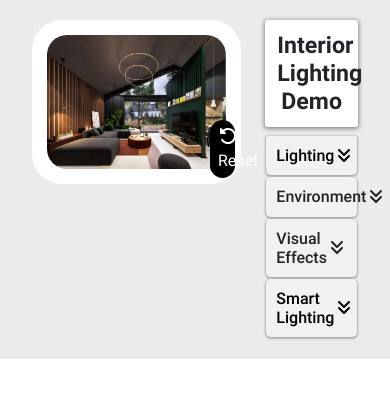
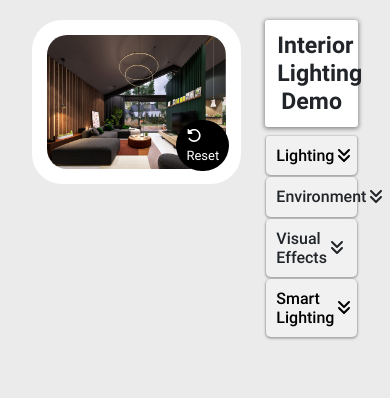
Before and after one commit to hardiksorthiya/Viscommerce--light-demo, a plain HTML site: page index.html in a window 390 px wide. Drawn offline with Linux system fonts and the light colour scheme.

Commit message:
Add files via upload

```diff
--- a/css/style.css
+++ b/css/style.css
@@ -4,6 +4,7 @@
 }
 body{
     font-family: 'Roboto';
+    background: #ebebeb;
 }
 img.image-bg {
     width: 100%;
@@ -78,7 +79,7 @@ div#collapseOne,div#collapseTwo,div#collapseThree,div#collapsefour {
 
 span.reset.position-absolute.text-white {
     background-color: #000;
-    width: 12%;
+    width: 10%;
     right: 3%;
     bottom: 4%;
     padding: 6px 10px;
@@ -317,3 +318,89 @@ td.on-off-but input#switch {
         padding: 5px 8px;
     }
 }
+
+
+@media(max-width:992px){
+    span.reset.position-absolute.text-white {
+        width: 13% !important;
+        padding: 5px 8px;
+    }
+    span.reset.position-absolute.text-white {
+        background-color: #000;
+        width: 10%;
+        right: 3% !important;
+        bottom: 5% !important;
+        padding: 6px 10px;
+        border-radius: 100px;
+        position: absolute;
+    }
+}
+
+
+@media(max-width:768px){
+    span.reset.position-absolute.text-white {
+        width: 13% !important;
+        padding: 5px 8px;
+    }
+    span.reset.position-absolute.text-white {
+        background-color: #000;
+        width: 10%;
+        right: 3% !important;
+        bottom: 4% !important;
+        padding: 6px 10px;
+        border-radius: 100px;
+        position: absolute;
+    }
+    .two-size {
+        margin-top: 5%;
+    }
+}
+
+@media(max-width:576px){
+    span.reset.position-absolute.text-white {
+        width: 16% !important;
+
+    }
+    span.reset.position-absolute.text-white {
+        background-color: #000;
+        width: 10%;
+        right: 4% !important;
+        bottom: 5% !important;
+        padding: 6px 10px;
+        border-radius: 100px;
+        position: absolute;
+    }
+}
+
+@media(max-width:479px){
+    span.reset.position-absolute.text-white {
+        width: 25% !important;
+
+    }
+    span.reset.position-absolute.text-white {
+        background-color: #000;
+        width: 10%;
+        right: 6% !important;
+        bottom: 8% !important;
+        font-size: 13px;
+        padding: 6px 10px;
+        border-radius: 100px;
+        position: absolute;
+    }
+}
+@media(min-width:320px) and (max-width:359px){
+    span.reset.position-absolute.text-white {
+        width: 27% !important;
+
+    }
+    span.reset.position-absolute.text-white {
+        background-color: #000;
+        width: 10%;
+        right: 8% !important;
+        bottom: 9% !important;
+        font-size: 13px;
+        padding: 6px 10px;
+        border-radius: 100px;
+        position: absolute;
+    }
+}
```
